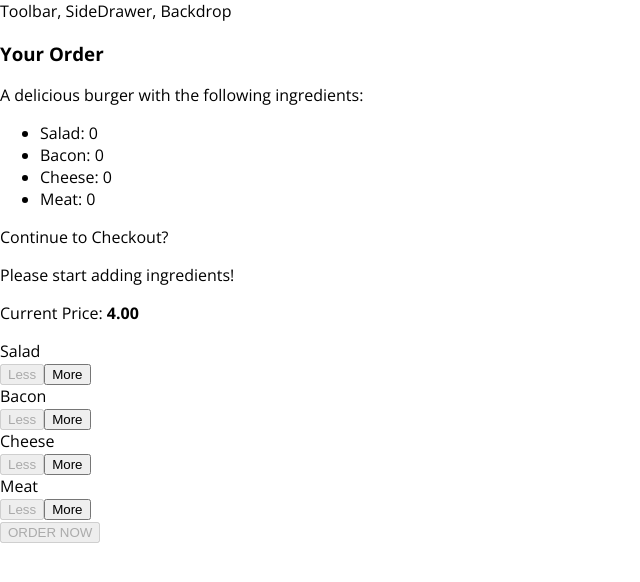
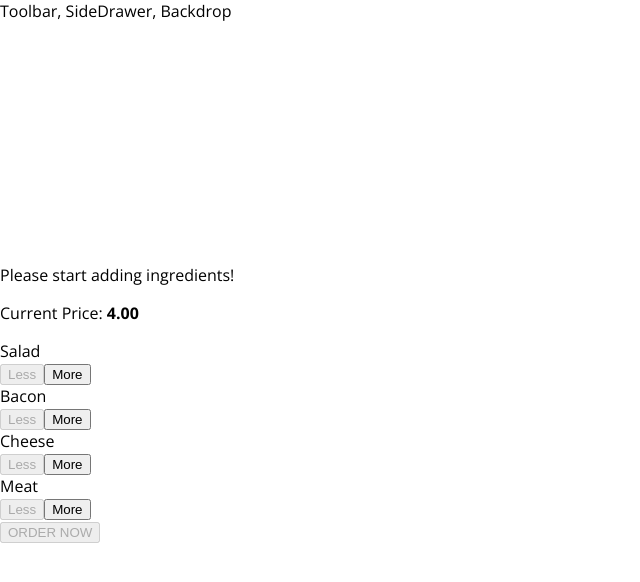
Before and after one commit to hymntaha/BurgerBuilder, a React app: page / in a window 1280 px wide. Shown: the top 582 px of the page, without its empty margins (0-640 px from the left). Built offline with nearby package versions, Linux system fonts and the light colour scheme.

Commit message:
model transition added

```diff
--- a/src/components/Burger/BuildControls/BuildControls.js
+++ b/src/components/Burger/BuildControls/BuildControls.js
@@ -22,7 +22,8 @@
         ))}
         <button
             className={classes.OrderButton}
-            disabled={!props.purchaseable}>ORDER NOW</button>
+            disabled={!props.purchaseable}
+            onClick={props.ordered}>ORDER NOW</button>
     </div>
 );
 
--- a/src/components/Burger/OrderSummary/OrderSummary.js
+++ b/src/components/Burger/OrderSummary/OrderSummary.js
@@ -4,7 +4,7 @@
 const OrderSummary = props => {
     const ingredientSummary = Object.keys(props.ingredients)
     .map(igKey=>{
-        return <li><span style={{textTransform: 'capitalize'}}>{igKey}</span>: {props.ingredients[igKey]}</li>
+        return <li key={igKey}><span style={{textTransform: 'capitalize'}}>{igKey}</span>: {props.ingredients[igKey]}</li>
     });
     return (
         <Aux>
--- a/src/components/UI/Modal/Modal.js
+++ b/src/components/UI/Modal/Modal.js
@@ -3,7 +3,8 @@
 
 const Modal = props => {
     return (
-        <div className={classes.Modal}>
+        <div className={classes.Modal} style={{transform:props.show ? 'translateY(0)' : 'translateY(-100vh)',
+        opacity: props.show ? '1' : '0' }}>
             {props.children}
         </div>
     );
--- a/src/containers/BurgerBuilder/BurgerBuilder.js
+++ b/src/containers/BurgerBuilder/BurgerBuilder.js
@@ -24,7 +24,8 @@
         },
 
         totalPrice: 4,
-        purchaseable: false
+        purchaseable: false,
+        purchasing: false
     }
 
     updatePurchaseState(ingredients){
@@ -71,6 +72,10 @@
         this.updatePurchaseState(updatedIngredients);
     }
 
+    purchaseHandler = () => {
+        this.setState({purchasing: true});
+    }
+
     render() {
         const disabledInfo = {
             ...this.state.ingredients
@@ -82,7 +87,7 @@
 
         return (
             <Aux>
-                <Modal>
+                <Modal show={this.state.purchasing}>
                     <OrderSummary ingredients={this.state.ingredients}/>
                 </Modal>
                 <Burger ingredients={this.state.ingredients} />
@@ -91,6 +96,7 @@
                     ingredientRemoved={this.removeIngredientHandler}
                     disabled={disabledInfo}
                     purchaseable={this.state.purchaseable}
+                    ordered={this.purchaseHandler}
                     price={this.state.totalPrice}/>
             </Aux>
         );
```
